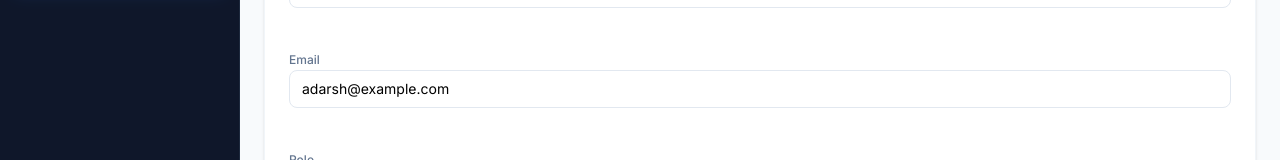
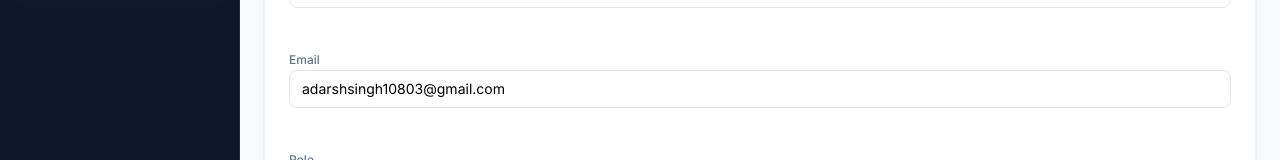
Before and after one commit to AdarshsinghDev/Mekari, a React (Vite) app in the folder horizon/: page /setting in a window 1280 px wide. Shown: the part 269-429 px from the top of the page. Built offline with nearby package versions, Linux system fonts and the light colour scheme.

Commit message:
updated SettingMock data

```diff
--- a/horizon/src/data/settingsMock.ts
+++ b/horizon/src/data/settingsMock.ts
@@ -3,13 +3,11 @@ import type { SettingFormData, UserPreferences, SelectOption } from "../types";
 
 export const initialProfile: SettingFormData = {
   name:     "Adarsh Singh",
-  email:    "adarsh@example.com",
+  email:    "adarshsingh10803@gmail.com",
   role:     "Frontend Developer",
-  password: "",           // password hamesha blank rakho — security best practice
+  password: "",
 };
 
-// ── Pre-filled preferences data ──────────────────────────────
-// Toggle, theme, language — yeh sab initial values
 export const initialPreferences: UserPreferences = {
   theme:      "light",
   language:   "en",
```
